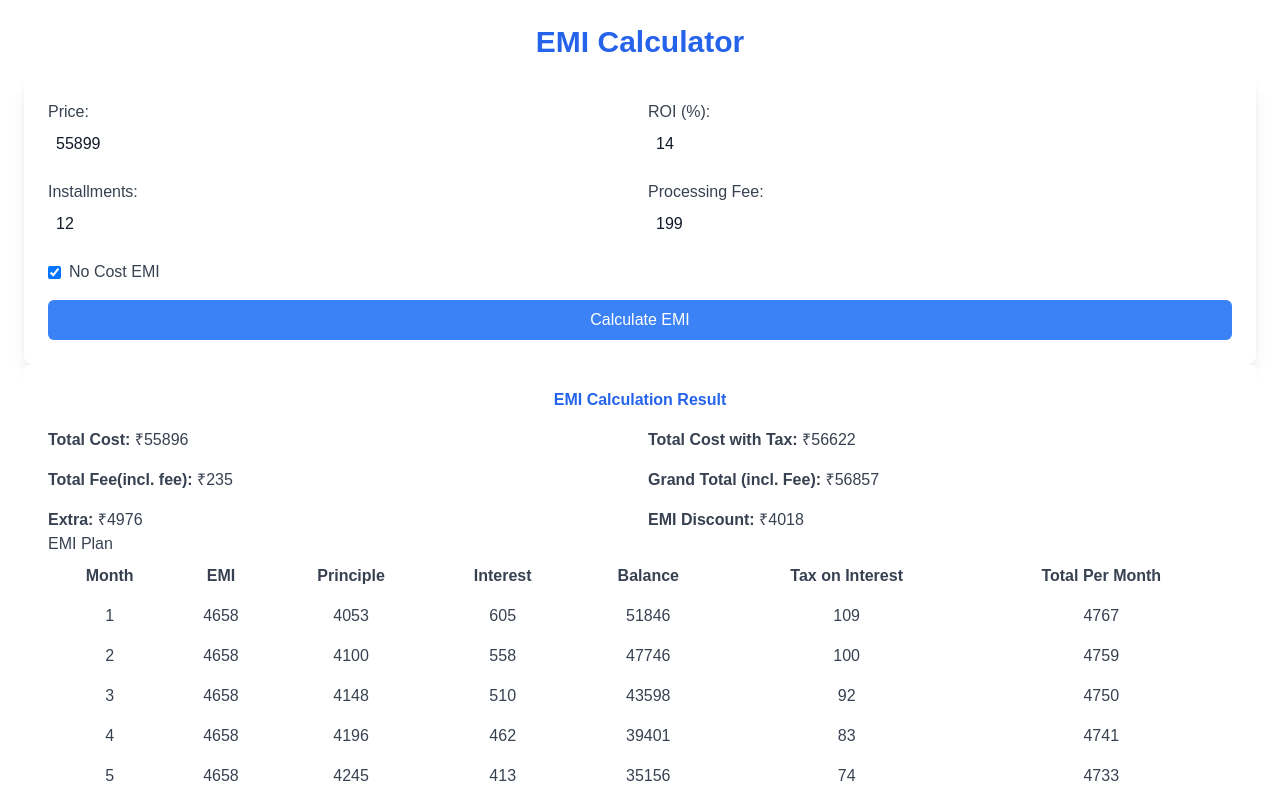
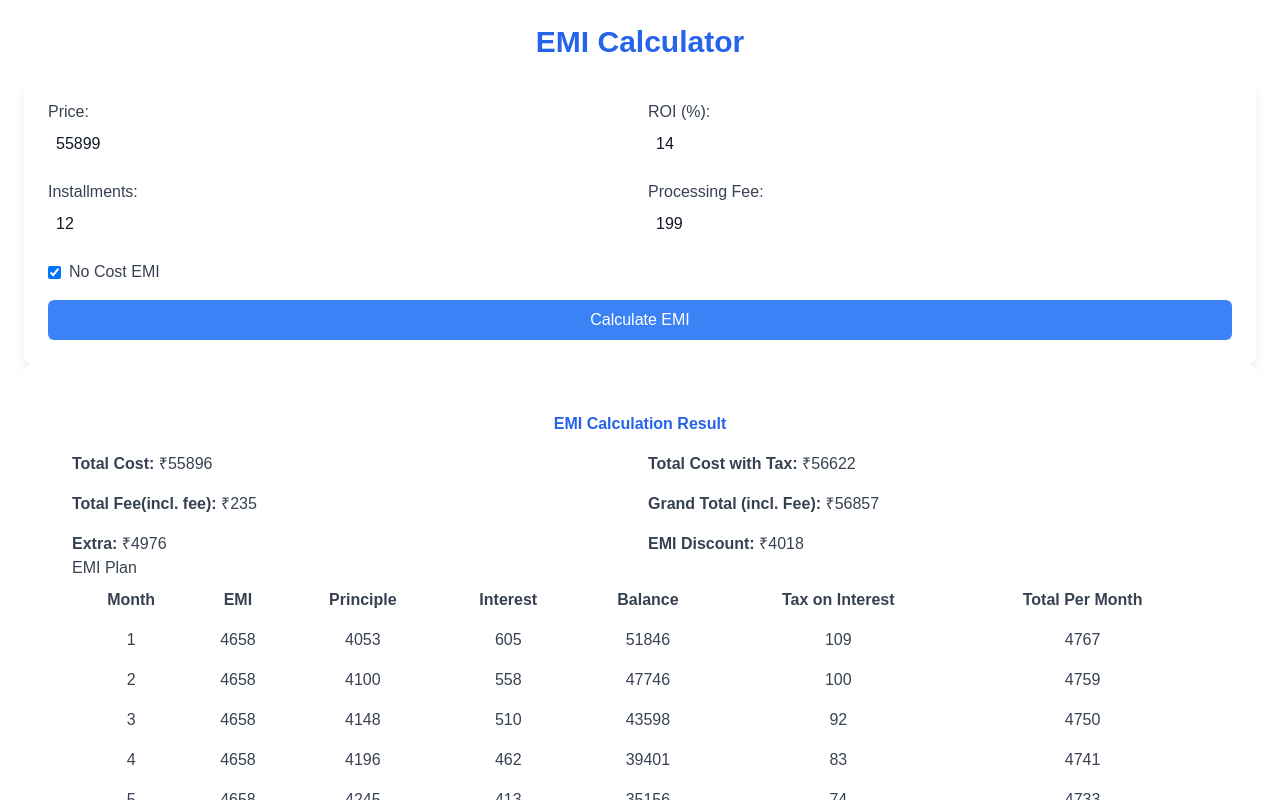
Before and after one commit to aryan-khanijo/no-cost-emi, a Next.js app: page / in a window 1280 px wide. Both pictures are taken after a click on the button "Calculate EMI". Shown: the top 800 px of the page. Built offline with nearby package versions, Linux system fonts and the light colour scheme.

Commit message:
UI Respoinsive

```diff
--- a/package.json
+++ b/package.json
@@ -11,6 +11,7 @@
 	"dependencies": {
 		"axios": "^1.7.9",
 		"cross-env": "^7.0.3",
+		"jspdf": "^2.5.2",
 		"next": "15.1.0",
 		"no-cost-emi": "file:",
 		"react": "^19.0.0",
--- a/src/component/emiresult.js
+++ b/src/component/emiresult.js
@@ -1,12 +1,28 @@
-import React from "react";
+import React, { useRef } from "react";
+import { jsPDF } from "jspdf";
 
 const EmiResult = ({ data }) => {
+  const contentRef = useRef();
   if (!data)
     return (
       <div className="text-center text-gray-500">
         No data available. Please calculate EMI first.
       </div>
     );
+
+//   const exportToPDF = () => {
+//     const doc = new jsPDF("p", "pt", "a4");
+
+//     // Capture the content of the HTML element you want to export as PDF
+//     doc.html(contentRef.current, {
+//       callback: function (doc) {
+//         doc.save("download.pdf"); // Save the PDF with a custom name
+//       },
+//       margin: [1, 1, 1, 1],
+//       x: 1,
+//       y: 1,
+//     });
+//   };
 
   const {
     plan,
@@ -20,6 +36,10 @@ const EmiResult = ({ data }) => {
 
   return (
     <div className="w-full bg-white shadow-md rounded-lg p-6 mt-8">
+      <div
+        className="w-full bg-white shadow-md rounded-lg p-6 mt-8"
+        ref={contentRef}
+      >
         <h2 className="text-2xl font-bold text-center mb-4 text-blue-600">
           EMI Calculation Result
         </h2>
@@ -47,7 +67,7 @@ const EmiResult = ({ data }) => {
         </div>
 
         {/* EMI Plan Table */}
-      <div className="overflow-x-auto max-h-96">
+        <div className="overflow-auto max-h-96" style={{ overflow: "auto" }}>
           <h3 className="text-lg font-semibold mb-2 text-gray-700">EMI Plan</h3>
           <table className="w-full table-auto border-collapse border border-gray-200 text-sm">
             <thead>
@@ -100,6 +120,15 @@ const EmiResult = ({ data }) => {
           </table>
         </div>
       </div>
+      <div className="w-full">
+        {/* <button
+          className="bg-blue-500 p-5 mx-auto block text-white py-2 rounded-md hover:bg-blue-600"
+          onClick={exportToPDF}
+        >
+          Export to PDF
+        </button> */}
+      </div>
+    </div>
   );
 };
 
--- a/src/pages/index.js
+++ b/src/pages/index.js
@@ -34,7 +34,7 @@ const EmiCalculator = () => {
   };
 
   return (
-    <div className="container mx-auto p-6">
+    <div className="w-full container mx-auto p-6">
       <h1 className="text-3xl font-bold text-center text-blue-600 mb-4">
         EMI Calculator
       </h1>
```
Also changed, not shown: 1 other file (tests, documents, lock files or other folders). Lines whose indentation alone changed are shown as unchanged.
